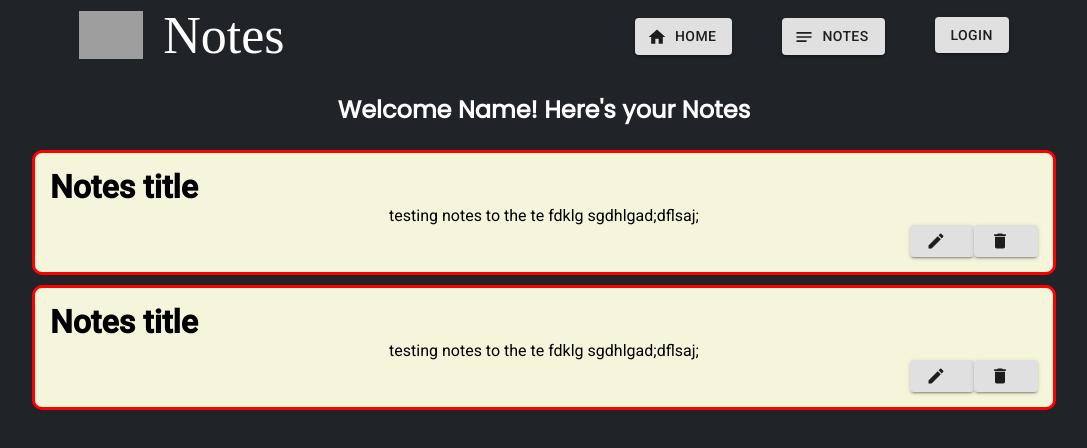
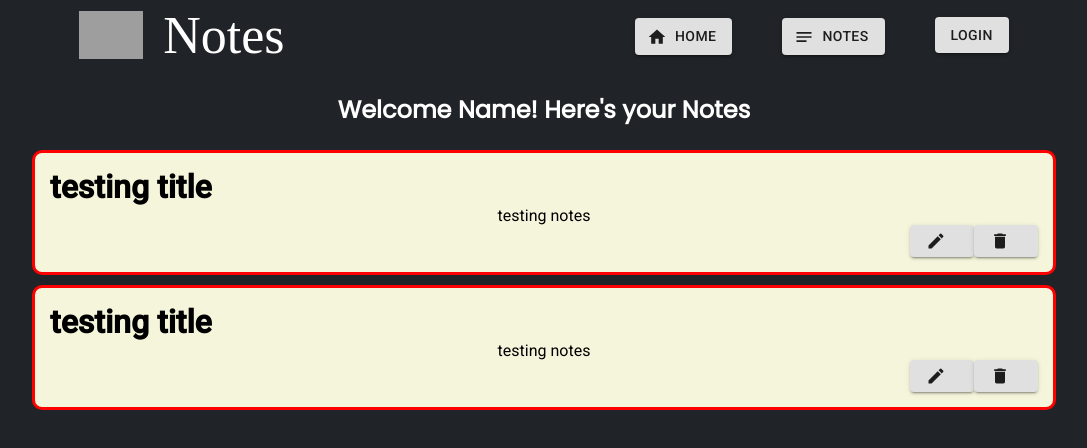
Before and after one commit to Rogue-striker/Notes, a React (Create React App) app in the folder frontend/: page /Notes in a window 1280 px wide. Shown: the top 448 px of the page, without its empty margins (96-1183 px from the left). Built offline with nearby package versions, Linux system fonts and the light colour scheme; grey boxes are pictures that could not be loaded; a web font is replaced by a local one.

Commit message:
changed  testing notes

```diff
--- a/frontend/src/Components/Notes.js
+++ b/frontend/src/Components/Notes.js
@@ -3,12 +3,12 @@ import Card from './Card'
 import '../Styles/Notes.css'
 const Note = [
     {
-      title: "Notes title",
-      content: "testing notes to the te fdklg sgdhlgad;dflsaj; ",
+      title: "testing title",
+      content: "testing notes ",
     },
     {
-      title: "Notes title",
-      content: "testing notes to the te fdklg sgdhlgad;dflsaj; ",
+      title: "testing title",
+      content: "testing notes",
     },
   ];
 const Notes = () => {
```
